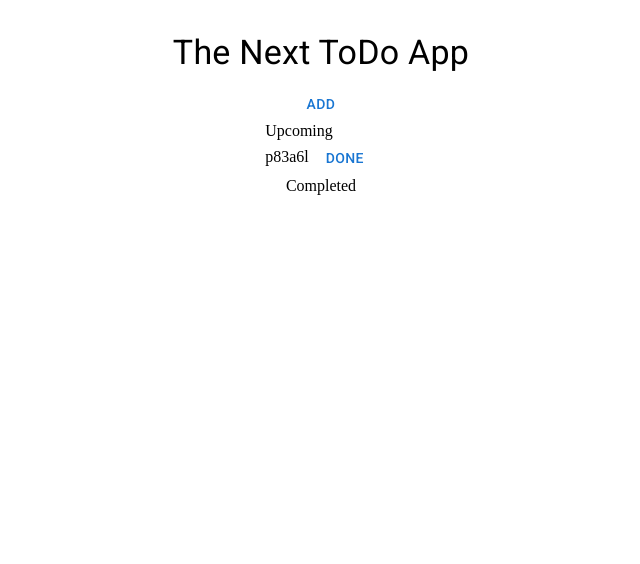
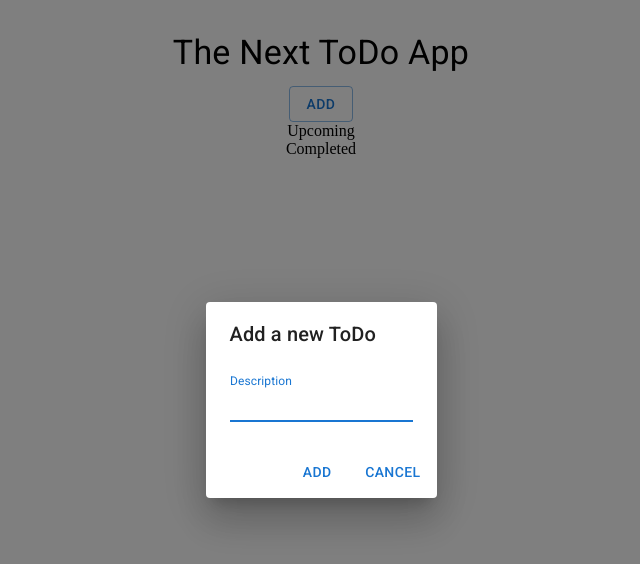
Before and after one commit to tino-junge/next-todo-app, a Next.js app: page / in a window 1280 px wide. Both pictures are taken after a click on the button "ADD". Shown: the top 564 px of the page, without its empty margins (319-959 px from the left). Built offline with nearby package versions, Linux system fonts and the light colour scheme.

Commit message:
AddTodoButton component

```diff
--- /dev/null
+++ b/components/addTodoButton.tsx
@@ -0,0 +1,60 @@
+import Button from '@mui/material/Button';
+import Dialog from '@mui/material/Dialog';
+import DialogActions from '@mui/material/DialogActions';
+import DialogContent from '@mui/material/DialogContent';
+import DialogTitle from '@mui/material/DialogTitle';
+import TextField from '@mui/material/TextField';
+import { ChangeEvent, useState } from 'react';
+
+import { useTodosContext } from '../context/todosContext';
+
+export default function AddTodoButton() {
+  const { addTodo } = useTodosContext();
+  const [open, setOpen] = useState(false);
+  const [description, setDescription] = useState('');
+
+  const handleClickOpen = () => {
+    setOpen(true);
+  };
+
+  const handleClose = () => {
+    setOpen(false);
+  };
+
+  const handleDescriptionChange = (e: ChangeEvent<HTMLTextAreaElement | HTMLInputElement>) => {
+    setDescription(e.currentTarget.value);
+  };
+
+  const handleAdd = () => {
+    addTodo(description);
+    setOpen(false);
+    setDescription('');
+  };
+
+  return (
+    <div>
+      <Button variant="outlined" onClick={handleClickOpen}>
+        Add
+      </Button>
+      <Dialog open={open} onClose={handleClose}>
+        <DialogTitle>Add a new ToDo</DialogTitle>
+        <DialogContent>
+          <TextField
+            autoFocus
+            margin="dense"
+            id="description"
+            label="Description"
+            type="text"
+            fullWidth
+            variant="standard"
+            onChange={handleDescriptionChange}
+          />
+        </DialogContent>
+        <DialogActions>
+          <Button onClick={handleAdd}>Add</Button>
+          <Button onClick={handleClose}>Cancel</Button>
+        </DialogActions>
+      </Dialog>
+    </div>
+  );
+}
--- a/pages/index.tsx
+++ b/pages/index.tsx
@@ -4,10 +4,11 @@ import Container from '@mui/material/Container';
 import Typography from '@mui/material/Typography';
 import type { NextPage } from 'next';
 
+import AddTodoButton from '../components/addTodoButton';
 import { useTodosContext } from '../context/todosContext';
 
 const Home: NextPage = () => {
-  const { todos, addTodo, completeTodo } = useTodosContext();
+  const { todos, completeTodo } = useTodosContext();
   return (
     <Container maxWidth="lg">
       <Box
@@ -22,7 +23,7 @@ const Home: NextPage = () => {
         <Typography variant="h4" component="h1" gutterBottom>
           The Next ToDo App
         </Typography>
-        <Button onClick={() => addTodo((Math.random() + 1).toString(36).substring(7))}>Add</Button>
+        <AddTodoButton />
         <div>
           Upcoming
           {/* TODO selector */}
```
